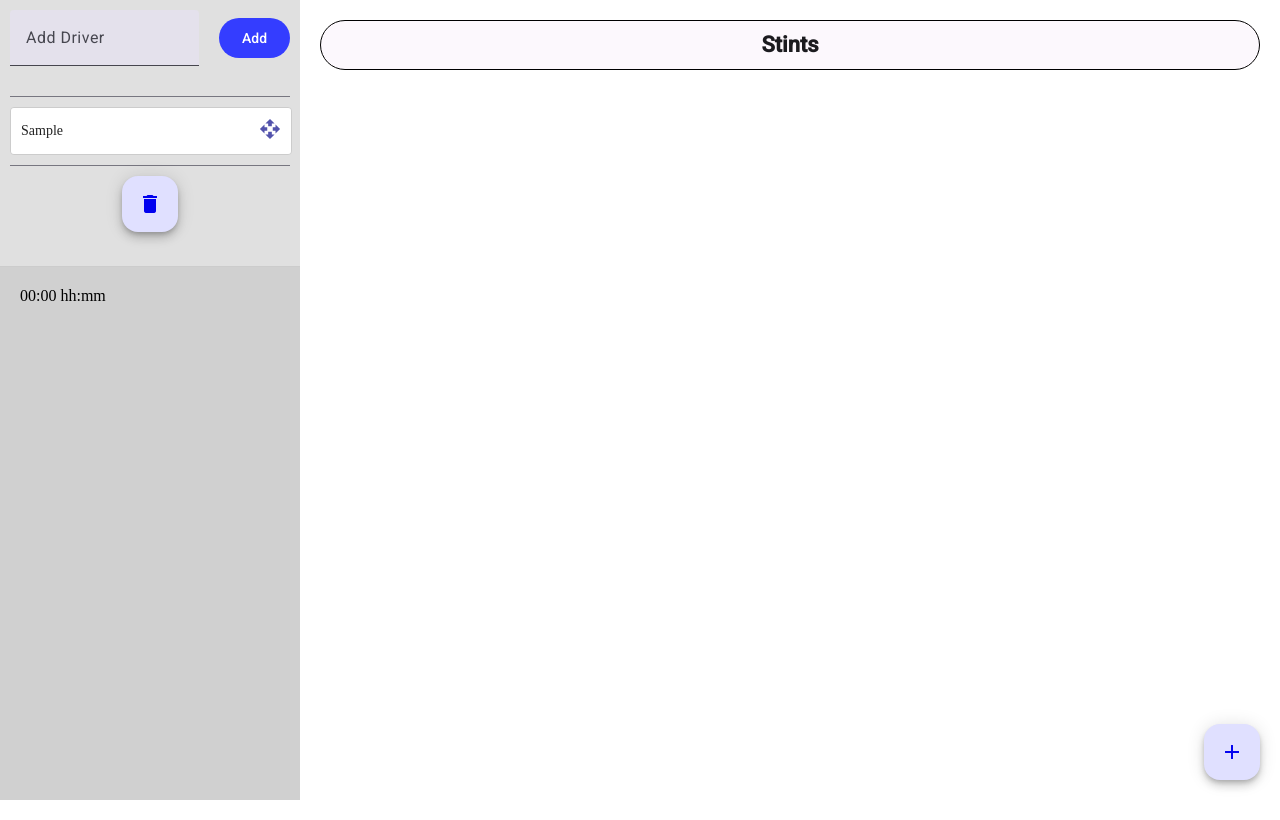
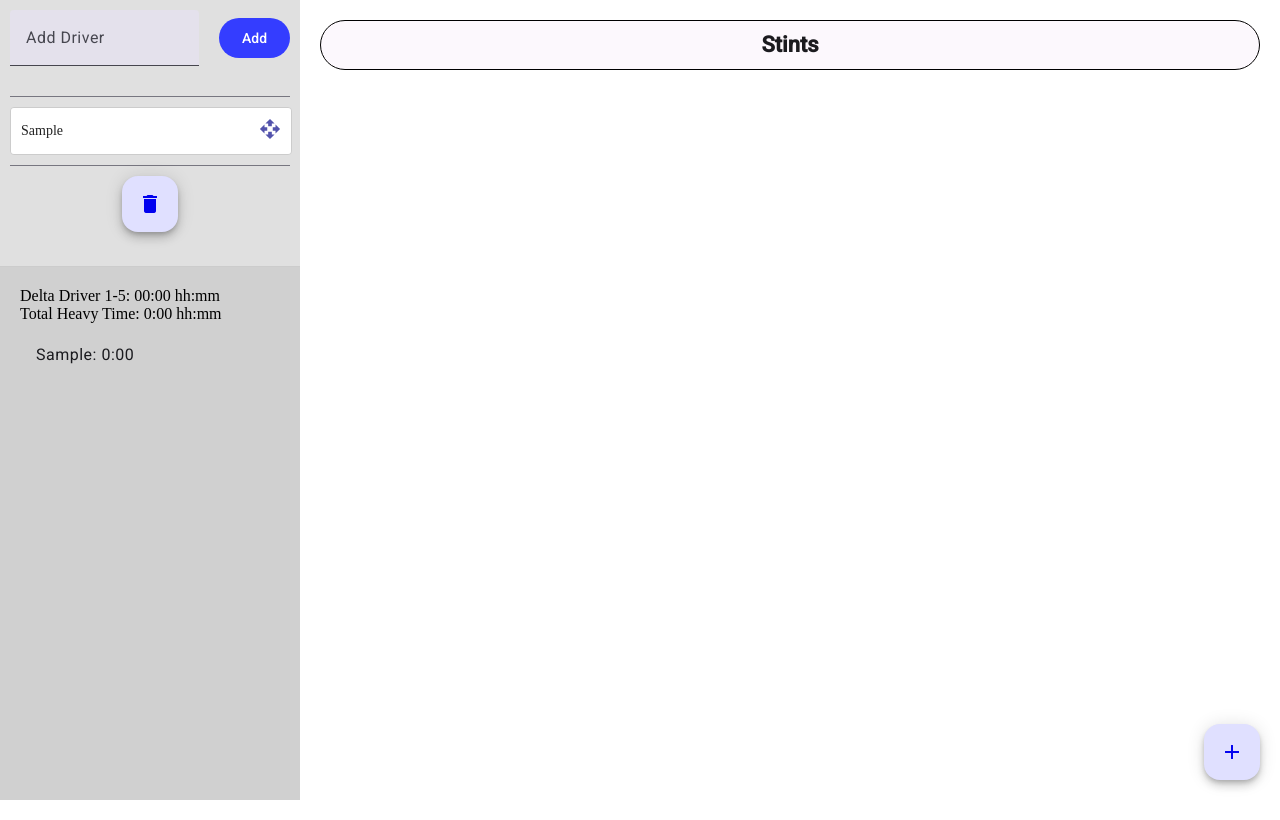
Before and after one commit to Marcoge/24h-helper, an Angular app: page / in a window 1280 px wide. Both pictures are taken after typing "Sample" into the empty fields and a click on the button "Add". Built offline with nearby package versions, Linux system fonts and the light colour scheme.

Commit message:
Added summary of total times and deltas.

```diff
--- a/src/app/data.service.ts
+++ b/src/app/data.service.ts
@@ -14,7 +14,6 @@ export class DataService {
   });
 
   private computeSummary(stintList: Stint[]): Summary {
-    console.log('Computing summary');
     let summary = new Summary([], '00:00');
     let start: Date;
     let end: Date;
@@ -32,12 +31,16 @@ export class DataService {
         start = new Date(`2021-01-01T${x.start}:00`);
         end = new Date(`2021-01-01T${x.end}:00`);
       }
+      let totalTime = end.getTime() - start.getTime();
+      if (x.isHeavy) {
+        summary.heavyTotal += totalTime;
+      }
       if (!totalMap.has(x.driver)) {
-        totalMap.set(x.driver, end.getTime() - start.getTime());
+        totalMap.set(x.driver, totalTime);
       } else {
         totalMap.set(
           x.driver,
-          totalMap.get(x.driver)! + (end.getTime() - start.getTime())
+          totalMap.get(x.driver)! + totalTime
         );
       }
     });
@@ -45,7 +48,6 @@ export class DataService {
       summary.totalTimes.push({ driver: y, total: totalMap.get(y)! });
     });
     summary.delta = this.calculateDelta(summary.totalTimes);
-
     return summary;
   }
 
--- a/src/app/model/summary.ts
+++ b/src/app/model/summary.ts
@@ -1,10 +1,12 @@
 export class Summary {
   totalTimes: DriverTotal[];
   delta: String;
+  heavyTotal: number;
 
   constructor(driver: DriverTotal[], delta: String) {
     this.totalTimes = driver;
     this.delta = delta;
+    this.heavyTotal = 0;
   }
 }
 
--- a/src/app/summary/summary.component.html
+++ b/src/app/summary/summary.component.html
@@ -1,5 +1,18 @@
 <body>
+  <div>Delta Driver 1-5: {{ summary().delta }}</div>
   <div>
-    {{ summary().delta }}
+    Total Heavy Time: {{ getHours(summary().heavyTotal) }}:{{
+      getMinutes(summary().heavyTotal)
+    }} hh:mm
+  </div>
+  <div class="list-container">
+    <mat-list class="list">
+      @for (total of summary().totalTimes; track $index) {
+      <mat-list-item class="list-item">
+        <span>{{ total.driver }}: </span>
+        <span>{{ getHours(total.total) }}:{{ getMinutes(total.total) }} </span>
+      </mat-list-item>
+      }
+    </mat-list>
   </div>
 </body>
--- a/src/app/summary/summary.component.scss
+++ b/src/app/summary/summary.component.scss
@@ -0,0 +1,22 @@
+body {
+  display: flex;
+  flex-direction: column;
+}
+
+.list-container {
+  display: flex;
+  justify-content: flex-start;
+  flex-direction: column;
+}
+
+.list {
+  display: flex;
+  flex: 1;
+  flex-direction: column;
+  row-gap: 20px;
+}
+
+.list-item {
+  display: flex;
+  flex-direction: row;
+}
--- a/src/app/summary/summary.component.ts
+++ b/src/app/summary/summary.component.ts
@@ -1,10 +1,11 @@
 import { Component, Signal } from '@angular/core';
 import { DataService } from '../data.service';
 import { Summary } from '../model/summary';
+import { MatListModule } from '@angular/material/list';
 
 @Component({
   selector: 'app-summary',
-  imports: [],
+  imports: [MatListModule],
   templateUrl: './summary.component.html',
   styleUrl: './summary.component.scss',
 })
@@ -14,4 +15,18 @@ export class SummaryComponent {
   constructor(private dataService: DataService) {
     this.summary = this.dataService.summary;
   }
+
+  getHours(delta: number): String {
+    if (!delta) {
+      return '0';
+    }
+    return Math.floor(delta / 1000 / 60 / 60).toString();
+  }
+
+  getMinutes(delta: number): String {
+    if (!delta) {
+      return '00';
+    }
+    return Math.floor((delta / 1000 / 60) % 60).toString().padStart(2, '0');
+  }
 }
```
